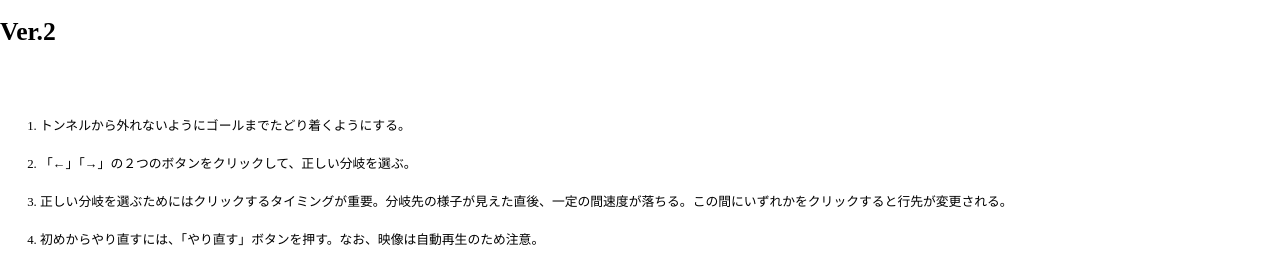
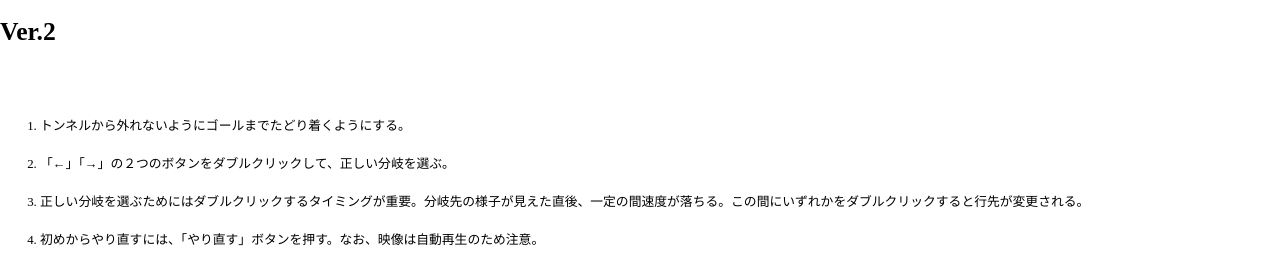
Before and after one commit to miwan-07/jouhouBzennki1, a plain HTML site: page index.html in a window 1280 px wide. Shown: the top 260 px of the page. Drawn offline with nearby package versions, Linux system fonts and the light colour scheme.

Commit message:
Update index.html

```diff
--- a/index.html
+++ b/index.html
@@ -125,8 +125,8 @@ function clickDisplayAlert(num) {
   <h1>Ver.2</h1>
 　<ol>
 　　<li>トンネルから外れないようにゴールまでたどり着くようにする。</li>
-　　<li>「←」「→」の２つのボタンをクリックして、正しい分岐を選ぶ。</li>
-　　<li>正しい分岐を選ぶためにはクリックするタイミングが重要。分岐先の様子が見えた直後、一定の間速度が落ちる。この間にいずれかをクリックすると行先が変更される。</li>
+　　<li>「←」「→」の２つのボタンをダブルクリックして、正しい分岐を選ぶ。</li>
+　　<li>正しい分岐を選ぶためにはダブルクリックするタイミングが重要。分岐先の様子が見えた直後、一定の間速度が落ちる。この間にいずれかをダブルクリックすると行先が変更される。</li>
 　　<li>初めからやり直すには、「やり直す」ボタンを押す。なお、映像は自動再生のため注意。</li>
 　</ol>
  <video id="movs" class="movs" src="movs/sippai1.mp4" autoplay muted></video>
```
